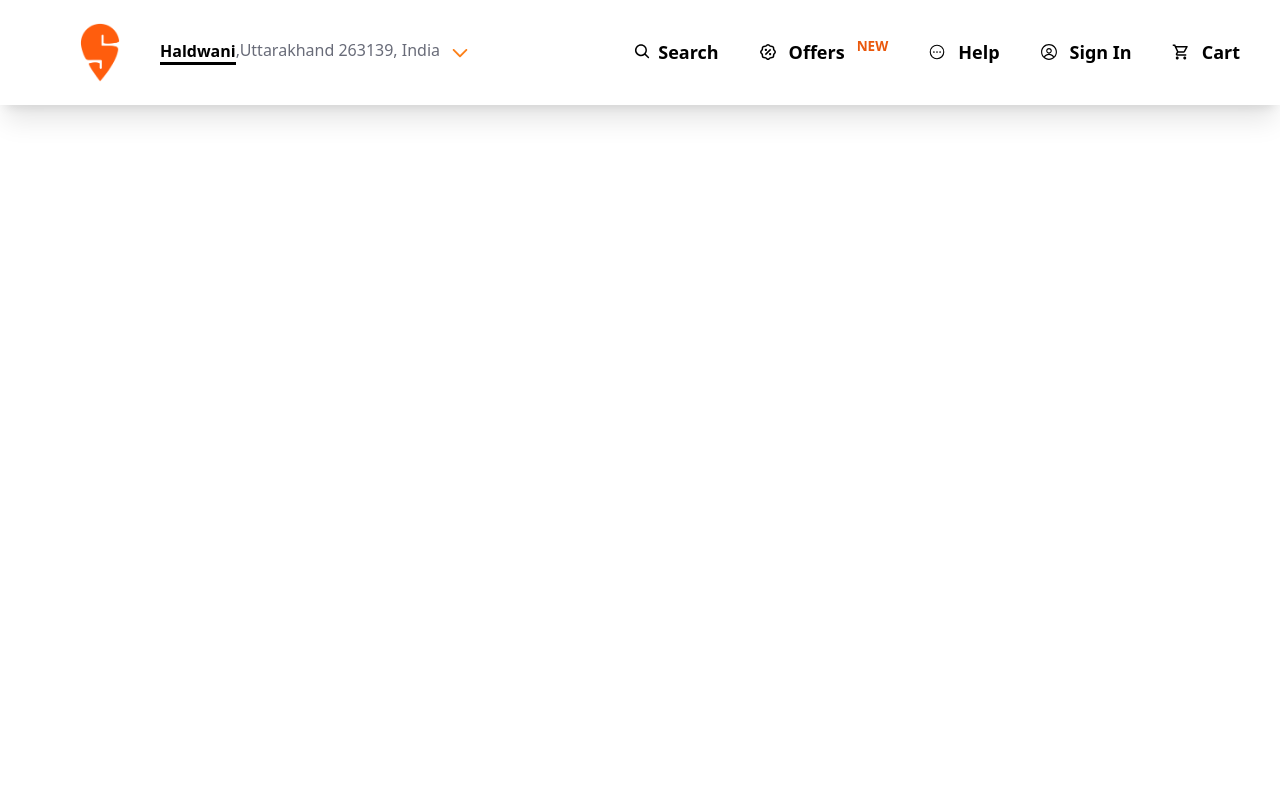
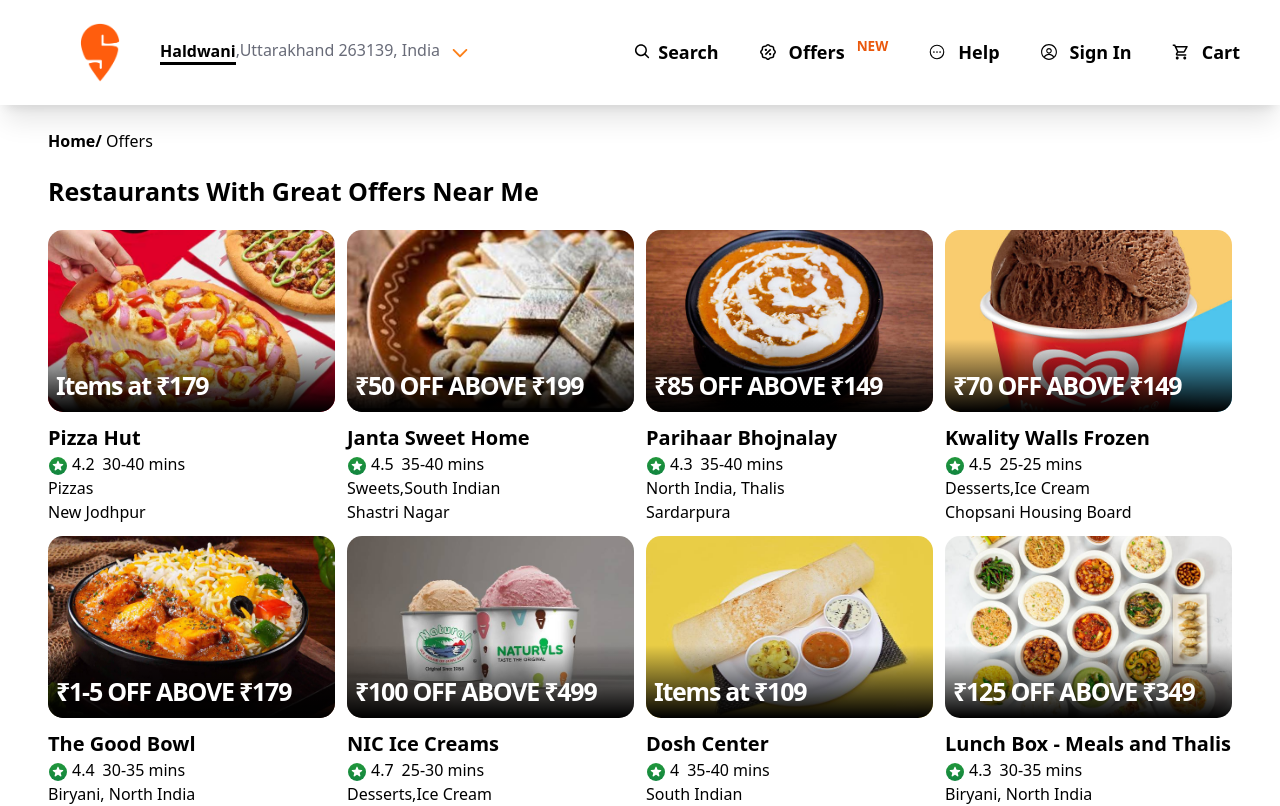
Before and after one commit to aashishjoshi5/swiggy-clone, a React (Create React App) app: page /offers in a window 1280 px wide. Shown: the top 806 px of the page. Built offline with nearby package versions, Linux system fonts and the light colour scheme.

Commit message:
added offers page

```diff
--- a/src/App.jsx
+++ b/src/App.jsx
@@ -5,6 +5,9 @@
 import Cart from "./pages/Cart";
 import HomePage from "./pages/HomePage";
 import Help from "./pages/Help";
+import SignIn from "./pages/SignIn";
+import Search from "./pages/Search";
+import Offers from "./pages/Offers";
 
 function App() {
   return (
@@ -14,6 +17,9 @@
         <Route path='/' element={<HomePage />} />
         <Route path='/cart' element={<Cart />}/>
         <Route path='/help' element={<Help />} />
+        <Route path='/signin' element={<SignIn />} />
+        <Route path='/search' element={<Search />} />
+        <Route path='/offers' element={<Offers />} />
       </Routes>
     </Router>
   );
--- a/src/components/Header.jsx
+++ b/src/components/Header.jsx
@@ -29,7 +29,10 @@
         <header className=' p-[15px]  shadow-xl  top-0 '>
         <div className='flex items-center max-w-[1200px] mx-auto '>
             <div className='w-[120px] '>
-                <img src="images/logo.png" className='w-full p-2' alt="" />
+                <Link to="/" >
+                <img src="images/logo.png" className='w-full p-2' alt="swiggy-logo" />
+                </Link>
+
             </div>
             <div className=''>
             <span className='font-bold border-b-[3px] border-black   hover:text-orange-600'>Haldwani</span><span className='text-[#686b78]'>,Uttarakhand 263139, India</span> <RxCaretDown onClick={showSideMenu} className='inline text-[2rem] font-bold text-[#fc8019] 'fontSize={25} />
--- /dev/null
+++ b/src/pages/Offers.jsx
@@ -0,0 +1,26 @@
+import React, { useState } from 'react';
+import Card from '../components/Card';
+import topRestroData from '../components/topRestroData'; // Import your topRestroData.js file
+
+const Offers = () => {
+
+    const [data] = useState(topRestroData); // Initialize state with data from topRestroData.js
+
+    return (
+        <div className='items-center max-w-[1200px] mx-auto px-2 pt-4'>
+            <div className="pb-0 pt-2"> <span className="font-bold">Home/</span> Offers</div>
+            <div className='flex items-center justify-between my-5'>
+
+                <div className='text-[25px] font-bold'>Restaurants With Great Offers Near Me</div>
+            </div>
+            <div className='grid grid-cols-2 md:grid-cols-4 gap-3'>
+                {data.map((d, i) => (
+                    <Card {...d} key={i} />
+                ))}
+            </div>
+        </div>
+    );
+
+}
+
+export default Offers
--- /dev/null
+++ b/src/pages/Search.jsx
@@ -0,0 +1,13 @@
+import React from 'react'
+import { CiSearch } from "react-icons/ci";
+
+const Search = () => {
+  return (
+    <div className="flex mx-auto  border-2 w-[70%] my-16 h-10 justify-between">
+      <input className=" outline-none ml-3 bg-transparent w-full" type="search" placeholder="Search for restaurents and food" />
+      <CiSearch className="h-full w-8 text-gray-500 " />
+    </div>
+  )
+}
+
+export default Search
--- /dev/null
+++ b/src/pages/SignIn.jsx
@@ -0,0 +1,16 @@
+import React from 'react'
+import { Link } from 'react-router-dom'
+
+const SignIn = () => {
+  return (
+    <div className="flex flex-col items-center justify-evenly  w-[400px] h-[400px] mx-auto my-8">
+       <div className="text-center "><h1 className="text-4xl font-medium">Login</h1>
+       <p className="text-orange-500 font-medium py-2"><span className="text-gray-700">or</span> Create an account</p></div>
+       <div className="flex flex-col "><input className="py-4 px-6 border-2   " type="username" placeholder="username" name="Username" id="" />
+       <button className="px-6 py-4 bg-orange-600 text-white font-bold my-5  hover:shadow-xl"><Link to="/" >LOGIN</Link></button>
+       <p className="text-xs ">By clicking on Login, I accept the Terms & Conditions & Privacy Policy</p></div>
+    </div>
+  )
+}
+
+export default SignIn
```
